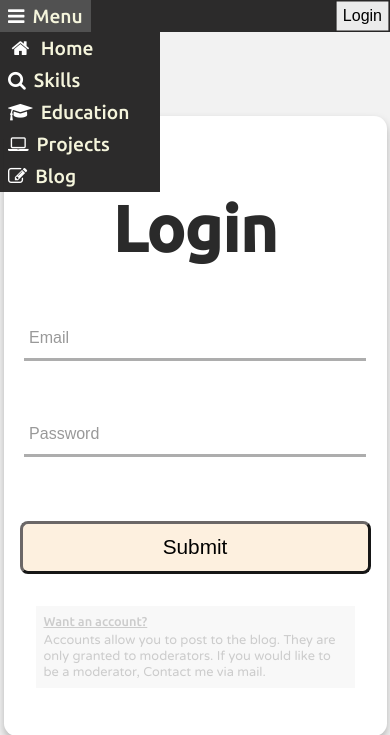
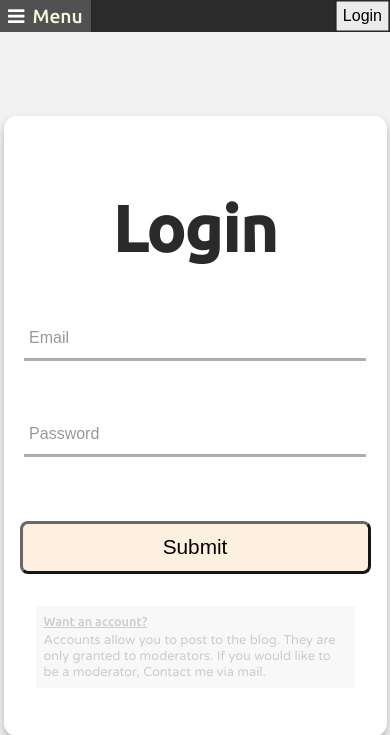
Before and after one commit to RayaanUddin/MyPortfolio, a PHP site: page /login.html in a window 390 px wide. Shown: the top 735 px of the page. Run offline with PHP 8.4, Linux system fonts and the light colour scheme.

Commit message:
Added Show Menu button for navigation bat

```diff
--- a/addEntry.html
+++ b/addEntry.html
@@ -22,6 +22,7 @@
 
     <!-- Loading scripts -->
     <script src="javascript/script.js" type="text/javascript" defer></script>
+    <script src="javascript/form.js" type="text/javascript" defer></script>
 </head>
 <body>
     <div class="form-container">
@@ -29,8 +30,8 @@
             <nav>
                 <div id="nav-overlay">
                     <img src="images/logo.png" alt="Logo" />
-                    <button id="hide-nav"><i class="fa fa-bars" aria-hidden="true"></i>Menu</button>
-                    <ul>
+                    <button id="nav-show-button"><i id="nav-show-button-icon" class="fa fa-bars" aria-hidden="true"></i>Menu</button>
+                    <ul id="nav-pages-list" class="show hide">
                         <li><a href="index.html"><i class="fa fa-fw fa-home"></i>Home</a></li>
                         <li><a href="skills.html"><i class="fa fa-search"></i>Skills</a></li>
                         <li><a href="education.html"><i class="fa fa-graduation-cap"></i>Education</a></li>
--- a/css/mobile.css
+++ b/css/mobile.css
@@ -9,11 +9,11 @@ header {
         img {
             display: none;
         }
-        #hide-nav {
+        #nav-show-button {
             grid-area: menu;
             display: block;
         }
-        ul {
+        #nav-pages-list {
             grid-area: nav;
             flex-direction: column;
             width: 10rem;
--- a/css/style.css
+++ b/css/style.css
@@ -4,7 +4,6 @@
 /* Header */
 header {
     grid-area: header;
-    height: calc(fit-content + 2rem);
     position: relative;
     h1 {
         margin: 0;
@@ -31,7 +30,7 @@ header {
             color: beige;
 
             /* Navigation Bar Collapse items, when menu short */
-            #hide-nav {
+            #nav-show-button {
                 color: inherit;
                 display: none;
                 background-color: inherit;
@@ -40,17 +39,13 @@ header {
                 padding: 0 0.5rem;
                 width: fit-content;
             }
-            #hide-nav:hover {
+            #nav-show-button:hover {
                 background-color: #646464aa;
             }
-            #hide-nav:active {
+            #nav-show-button:active {
                 background-color: #282727fa;
             }
 
-            /* Navigation Bar items */
-            ul {
-                display: flex;
-            }
             li, #login_signout_button{
                 line-height: inherit;
                 a {
@@ -86,6 +81,14 @@ header {
             }
         }
     }
+}
+
+.show {
+    display: inherit;
+}
+
+.hide {
+    display: none;
 }
 
 /* Body */
--- a/javascript/script.js
+++ b/javascript/script.js
@@ -1,12 +1,22 @@
-// Reset form confirmation
-document.querySelector('input[type="reset"]').addEventListener('click', function(e) {
-    let confirm = window.confirm('Are you sure you want to reset the form?');
-    if (confirm) {
-        document.querySelector('form').reset();
-        console.log('Form reset');
-        document.querySelector('input[type="text"]').focus();
+// Nav bar show/hide button
+document.getElementById('nav-show-button').addEventListener('click', function(e) {
+    document.getElementById('nav-pages-list').classList.toggle('hide');
+    document.getElementById('nav-show-button-icon').classList.toggle("fa-bars");
+    document.getElementById('nav-show-button-icon').classList.toggle("fa-times");
+});
 
+window.onresize = function() {
+    if (window.innerWidth < 768) {
+        document.getElementById('nav-pages-list').classList.add('hide');
     } else {
-        e.preventDefault();
+        document.getElementById('nav-pages-list').classList.remove('hide');
     }
-});
+}
+
+window.onload = function() {
+    if (window.innerWidth < 768) {
+        document.getElementById('nav-pages-list').classList.add('hide');
+    } else {
+        document.getElementById('nav-pages-list').classList.remove('hide');
+    }
+}
--- a/login.html
+++ b/login.html
@@ -19,6 +19,10 @@
     <link rel="preconnect" href="https://fonts.gstatic.com" crossorigin>
     <link href="https://fonts.googleapis.com/css2?family=Varela+Round&display=swap" rel="stylesheet">
     <link href="https://fonts.googleapis.com/css2?family=Ubuntu:wght@500&display=swap" rel="stylesheet">
+
+    <!-- Loading scripts -->
+    <script src="javascript/script.js" type="text/javascript" defer></script>
+    <script src="javascript/form.js" type="text/javascript" defer></script>
 </head>
 <body>
     <div class="form-container">
@@ -26,8 +30,8 @@
             <nav>
                 <div id="nav-overlay">
                     <img src="images/logo.png" alt="Logo" />
-                    <button id="hide-nav"><i class="fa fa-bars" aria-hidden="true"></i>Menu</button>
-                    <ul>
+                    <button id="nav-show-button"><i id="nav-show-button-icon" class="fa fa-bars" aria-hidden="true"></i>Menu</button>
+                    <ul id="nav-pages-list" class="show hide">
                         <li><a href="index.html"><i class="fa fa-fw fa-home"></i>Home</a></li>
                         <li><a href="skills.html"><i class="fa fa-search"></i>Skills</a></li>
                         <li><a href="education.html"><i class="fa fa-graduation-cap"></i>Education</a></li>
```
Also changed, not shown: education.html (+5 -2 lines), index.html (+5 -2 lines), projects.html (+5 -2 lines), skills.html (+5 -2 lines), viewBlog.html (+5 -2 lines).
